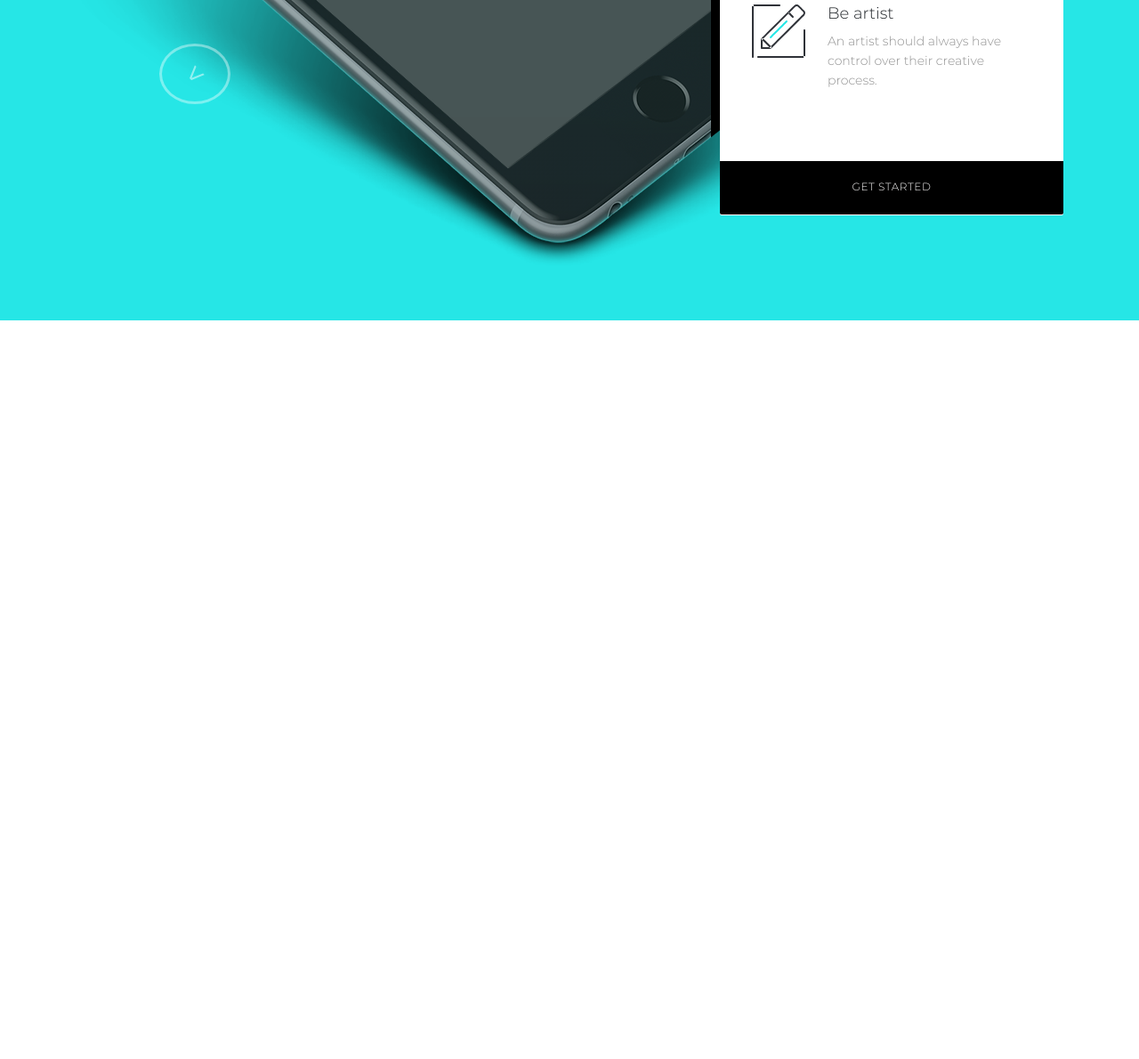
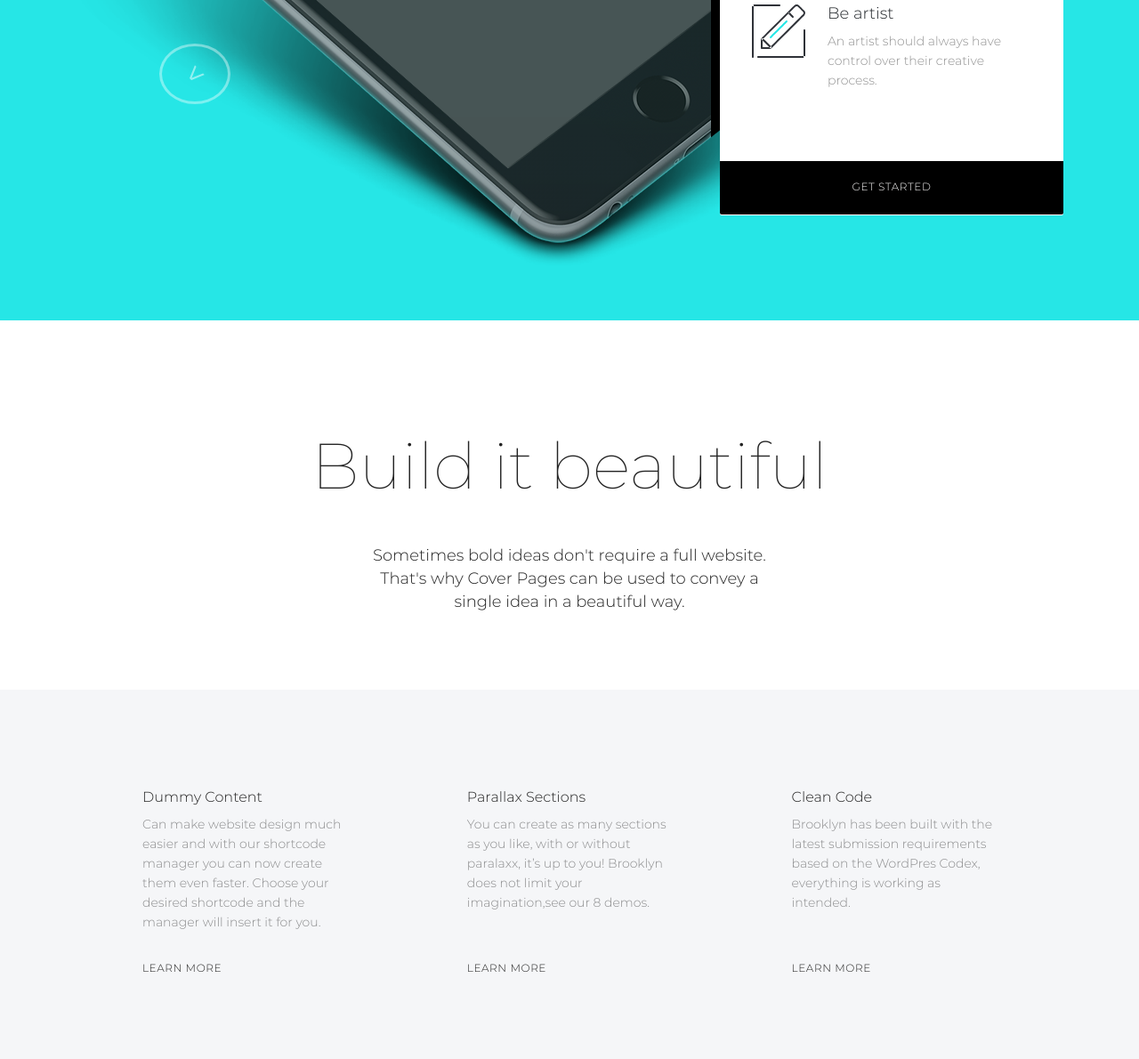
Before and after one commit to BudnikOleksii/Fjord, a website: page src/index.html in a window 1280 px wide. Shown: the part 1831-3021 px from the top of the page at 89% size. Before the commit the page ends 2191 px from the top, so only its background shows below. Drawn offline with Linux system fonts and the light colour scheme.

Commit message:
added section beautiful

```diff
--- a/src/index.html
+++ b/src/index.html
@@ -53,7 +53,7 @@
                         </div>
                         <h3 class="features-first__heading">GET A CUSTOMIZED EMAIL ADDRESS AND MORE</h3>
                         <p class="features-first__text">Looking cautiously round, to ascertain that they were not overheard, the two hags cowered nearer to the fire, and chuckled heartily.</p>
-                        <a href="#" class="features-first__link">Learn More</a>
+                        <a href="#" class="link">Learn More</a>
                     </div>
                     <div class="features-first__item">
                         <div class="icon">
@@ -68,7 +68,7 @@
                         </div>
                         <h3 class="features-first__heading">40 MILLION HIGH <br> QUALITY IMAGES</h3>
                         <p class="features-first__text">At first, for some time, I was not able to answer him one word; but as he had taken me in his arms I held fast by him, or I should have fallen to the ground.</p>
-                        <a href="#" class="features-first__link">Learn More</a>
+                        <a href="#" class="link">Learn More</a>
                     </div>
                     <div class="features-first__item">
                         <div class="icon">
@@ -86,7 +86,7 @@
                             <span>new</span>
                         </h3>
                         <p class="features-first__text">She gave my mother such a turn, that I have always been convinced I am indebted to Miss Betsey for having been born on a Friday.</p>
-                        <a href="#" class="features-first__link">get started</a>
+                        <a href="#" class="link">get started</a>
                     </div>
                 </div>
             </div>
@@ -172,6 +172,42 @@
             </div>
         </section>
 
+        <!-- Section beautiful -->
+        <section class="beautiful">
+            <div class="beautiful__header-block">
+                <div class="container">
+                    <h2 class="beautiful__header">Build it beautiful</h2>
+                    <h3 class="beautiful__subheader">
+                        Sometimes bold ideas don't require a full website.
+                        <br>
+                        That's why Cover Pages can be used to convey a
+                        <br>
+                        single idea in a beautiful way.</h3>
+                </div>
+            </div>
+            <div class="beautiful__descr-block">
+                <div class="container-small">
+                    <div class="beautiful__wrapper">
+                        <div class="beautiful__item">
+                            <h3 class="beautiful__title">Dummy Content</h3>
+                            <p class="beautiful__text">Can make website design much easier and with our shortcode manager you can now create them even faster. Choose your desired shortcode and the manager will insert it for you.</p>
+                            <a href="#" class="link">Learn More</a>
+                        </div>
+                        <div class="beautiful__item">
+                            <h3 class="beautiful__title">Parallax Sections</h3>
+                            <p class="beautiful__text mb-50">You can create as many sections as you like, with or without paralaxx, it’s up to you! Brooklyn does not limit your imagination,see our 8 demos.</p>
+                            <a href="#" class="link">Learn More</a>
+                        </div>
+                        <div class="beautiful__item">
+                            <h3 class="beautiful__title">Clean Code</h3>
+                            <p class="beautiful__text mb-50">Brooklyn has been built with the latest submission requirements based on the WordPres Codex, everything is working as intended.</p>
+                            <a href="#" class="link">Learn More</a>
+                        </div>
+                    </div>
+                </div>
+            </div>
+        </section>
+
         <!-- <script src="js/script.js"></script> -->
     </body>
 </html>
--- /dev/null
+++ b/src/sass/blocks/_beautiful.scss
@@ -0,0 +1,54 @@
+.beautiful {
+    &__header-block {
+        min-height: 415px;
+        padding-top: 120px;
+        background-color: $color-white;
+        text-align: center;
+    }
+
+    &__header {
+        margin-bottom: 45px;
+        font-size: 72px;
+        line-height: 1.2;
+        font-weight: 100;
+        color: $color-text;
+    }
+
+    &__subheader {
+        font-size: 18px;
+        line-height: 26px;
+        font-weight: 300;
+        color: $color-text;
+    }
+
+    &__descr-block {
+        min-height: 415px;
+        padding-top: 110px;
+        background-color: $color-grey-light-3;
+    }
+
+    &__wrapper {
+        display: flex;
+        justify-content: space-between;
+    }
+
+    &__item {
+        flex: 0 0 24%;
+    }
+
+    &__title {
+        font-size: 16px;
+        line-height: 22px;
+        font-weight: 300;
+        color: $color-text;
+    }
+
+    &__text {
+        @include text-default;
+        opacity: 0.5;
+        margin-bottom: 28px;
+    }
+    .mb-50 {
+        margin-bottom: 50px;
+    }
+}
--- a/src/sass/blocks/_features-first.scss
+++ b/src/sass/blocks/_features-first.scss
@@ -42,21 +42,7 @@
     &__text {
         @include text-default;
         margin-top: 30px;
+        margin-bottom: 28px;
         opacity: 0.5;
     }
-
-    &__link {
-        &,
-        &:link,
-        &:visited {
-            @include small-text;
-            margin-top: 28px;
-            color: $color-text;
-        }
-
-        &:hover {
-            color: $color-dark;
-            background-color: $color-blue;
-        }
-    }
 }
--- /dev/null
+++ b/src/sass/blocks/_links.scss
@@ -0,0 +1,13 @@
+.link {
+    &,
+    &:link,
+    &:visited {
+        @include small-text;
+        color: $color-text;
+    }
+
+    &:hover {
+        color: $color-dark;
+        background-color: $color-blue;
+    }
+}
--- a/src/sass/style.scss
+++ b/src/sass/style.scss
@@ -4,9 +4,11 @@
 @import 'base/mixins';
 @import 'base/base';
 
+@import './blocks/links';
 @import './blocks/buttons';
 @import './blocks/icons-svg';
 @import './blocks/promo';
 @import './blocks/navigation';
 @import './blocks/features-first';
 @import './blocks/iphone-section';
+@import './blocks/beautiful';
```
Also changed, not shown: src/css/style.min.css.
